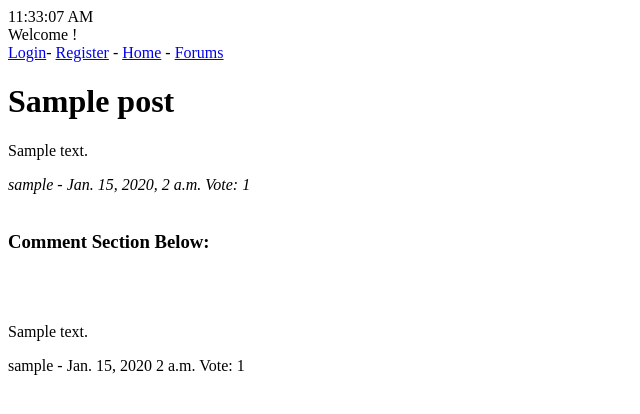
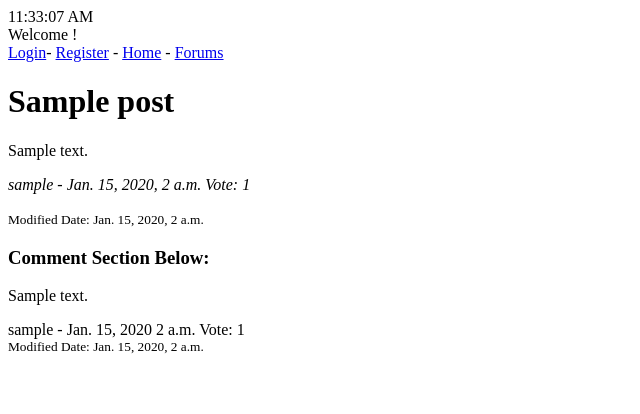
Before and after one commit to Davidy92/django-test, a Django app: page /forum/1/1/detail/ in a window 1280 px wide. Shown: the top 414 px of the page, without its empty margins (0-640 px from the left). Run offline with Django 3.2, Linux system fonts and the light colour scheme; tables that the repository leaves empty hold one stand-in row (values such as "Sample post").

Commit message:
Added Modified date to Posts, and Comments. (On confirming edit, triggers modified_date field update)

```diff
--- a/david_site/forum/models.py
+++ b/david_site/forum/models.py
@@ -17,7 +17,7 @@ class Post(models.Model):
     author = models.ForeignKey(settings.AUTH_USER_MODEL, on_delete=models.CASCADE)
     category = models.ForeignKey(Category, on_delete=models.CASCADE)
     posted_date = models.DateTimeField(auto_now_add=True)
-    modified_date = models.DateTimeField(blank=True, auto_now=True)
+    modified_date = models.DateTimeField(blank=True, null=True)
 
     def total_post_vote(self):
         return self.post_vote.count()
@@ -29,6 +29,7 @@ class Comment(models.Model):
     comment = models.TextField()
     comment_vote = models.ManyToManyField(settings.AUTH_USER_MODEL, related_name='comment_votes', blank=True)
     posted_date = models.DateTimeField(auto_now_add=True)
+    modified_date = models.DateTimeField(blank=True, null=True)
     author = models.ForeignKey(settings.AUTH_USER_MODEL, on_delete=models.CASCADE)
     post = models.ForeignKey(Post, on_delete=models.CASCADE)
 
--- a/david_site/forum/static/forum/js/main.js
+++ b/david_site/forum/static/forum/js/main.js
@@ -7,7 +7,6 @@ function hide(authorized, loggedIn, postUser, element){
 
 function hide_like(authorized, loggedIn, postUser, element){
   var hide = document.querySelector(element);
-  console.log(authorized, loggedIn, postUser, element);
   if( authorized == 'false' || loggedIn == postUser){
     hide.style.display = 'none';
   }
@@ -30,6 +29,14 @@ function startTime(element) {
   setTimeout(function() { startTime(element); } , 500);
 }
 
+function modified_date(isNull, element){
+  var hide = document.querySelector(element);
+  console.log(element, isNull);
+    if (isNull == "None"){
+      hide.style.display = 'none';
+  }
+}
+
 // function hide_log(authorized, parent, element){
 //   var hide = document.getElementById(element);
 //   console.log(hide);
--- a/david_site/forum/templates/forum/forum_detail.html
+++ b/david_site/forum/templates/forum/forum_detail.html
@@ -5,6 +5,10 @@
   <h1>{{ post_detail.title }}</h1>
   {{ post_detail.body|linebreaks }}
   <em>{{ post_detail.author }} - {{ post_detail.posted_date}} Vote: {{ total_post_vote }}</em><br><br>
+  <div class="modified_date">
+    <small>Modified Date: {{ post_detail.modified_date }}</small>
+  </div>
+
 
   <div id="log_block">
     <a class="edit_post" href="{% url 'forum-edit' category_id=category.id post_pk=post_detail.id %}"><button>Edit</button></a>
@@ -25,7 +29,12 @@
   <h3>Comment Section Below:</h3>
 
   {% for comment in post_comments %}
-    <br><br>{{ comment.comment|linebreaks }} {{ comment.author }} - {{ comment.posted_date|date:"N d, Y P" }} Vote: {{ total_comment|index:forloop.counter0 }}
+    <div>
+      {{ comment.comment|linebreaks }} {{ comment.author }} - {{ comment.posted_date|date:"N d, Y P" }} Vote: {{ total_comment|index:forloop.counter0 }}
+    </div>
+    <div class="modified_date{{ forloop.counter }}">
+      <small>Modified Date: {{ comment.modified_date }}</small>
+    </div>
     <div id="log_block" class="comment{{ forloop.counter }}">
       <a href="{% url 'comment-edit' category_id=category.id post_id=post_detail.id comment_id=comment.id %}"><button>Edit</button></a>
       <form action="{% url 'delete-comment' category_id=category.id comment_id=comment.id post_id=post_detail.id %}" method="POST">
@@ -47,7 +56,9 @@
 
 
     <script type="text/javascript">
+      modified_date("{{ comment.modified_date|safe }}", ".modified_date{{ forloop.counter }}");
       hide("{{ user.is_authenticated|yesno:'true,false'|safe }}", "{{ user.username }}", "{{ comment.author }}", ".comment{{ forloop.counter }}");
+      // if statement which checks to see which button (like dislike) is displayed then use the appropriate function to hide
       hide_like("{{user.is_authenticated|yesno:'true,false'|safe }}", "{{ user.username }}", "{{ comment.author }}", ".Like_button{{ forloop.counter }}");
       hide_like("{{user.is_authenticated|yesno:'true,false'|safe }}", "{{ user.username }}", "{{ comment.author }}", ".Dislike_button{{ forloop.counter }}");
     </script>
@@ -64,5 +75,6 @@
   hide("{{ user.is_authenticated|yesno:'true,false'|safe }}", "{{ user.username }}", "{{ post_detail.author }}", ".delete_post");
   hide_like("{{user.is_authenticated|yesno:'true,false'|safe }}", "{{ user.username }}", "{{ post_detail.author }}", ".Like_post");
   hide_comment("{{ user.is_authenticated|yesno:'true,false'|safe }}", ".post_comment");
+  modified_date("{{post_detail.modified_date|safe}}", ".modified_date");
 </script>
 {% endblock content %}
--- a/david_site/forum/views.py
+++ b/david_site/forum/views.py
@@ -14,13 +14,15 @@ def forum_edit(request, category_id, post_pk):
     if request.method == "POST": #<== this is only triggered when the user attempts to update form (updates content via forms and presses update button)
 
         #place updated content from form with current object in variable
+
         form_edit = PostForm(request.POST, instance=post)
 
         #if the updated object data is_valid continue
         if form_edit.is_valid():
-
+            post = form_edit.save(commit=False)
+            post.modified_date = timezone.now()
             #save the updated content into specific object
-            form_edit.save()
+            post.save()
 
             #redirect the user to post-object page
             return redirect('forum-detail', category_id=category_id, post_pk=post_pk)
@@ -41,7 +43,9 @@ def comment_edit(request, category_id, post_id, comment_id):
     if request.method == "POST":
         comment_edit = CommentForm(request.POST, instance=comment)
         if comment_edit.is_valid():
-            comment_edit.save()
+            comment = comment_edit.save(commit=False)
+            comment.modified_date = timezone.now()
+            comment.save()
             return redirect('forum-detail', category_id=category_id, post_pk=post_id)
     else:
         comment_edit = CommentForm(instance=comment)
```
Also changed, not shown: david_site/forum/migrations/0001_initial.py.
